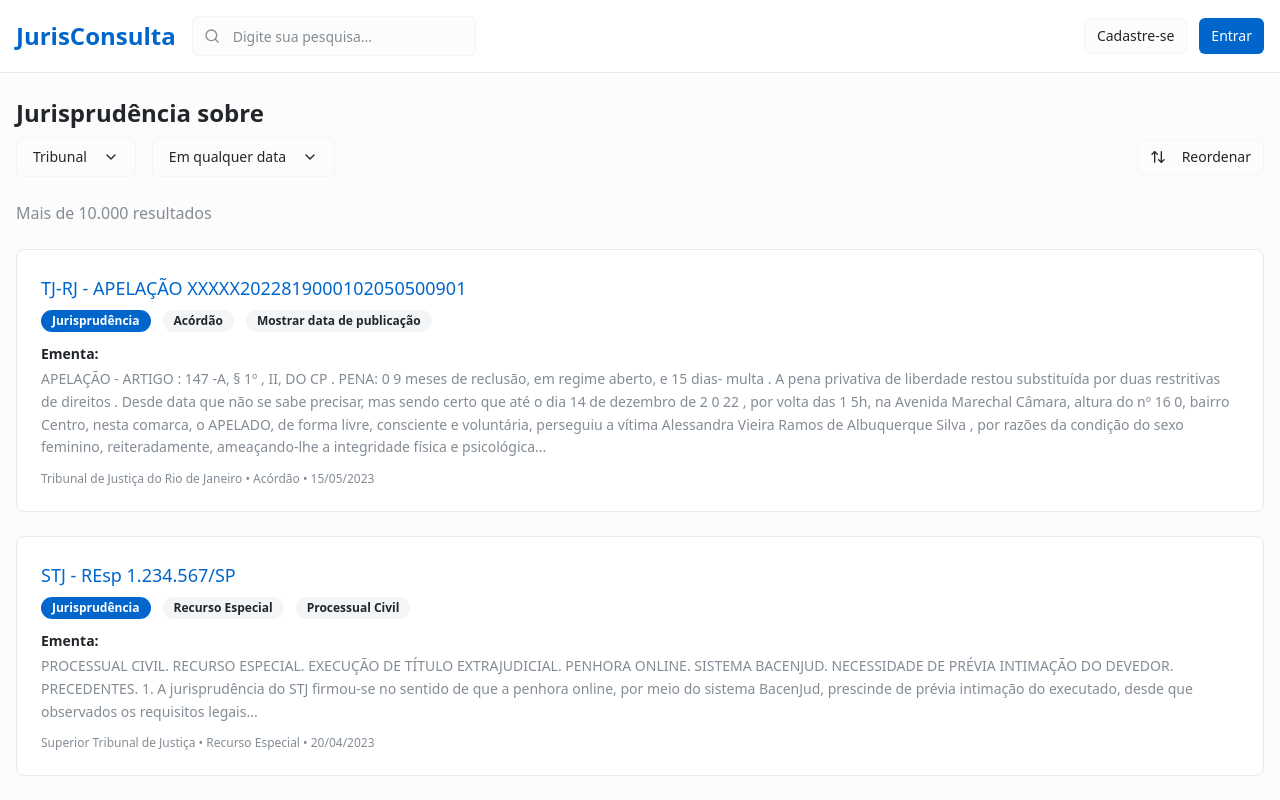
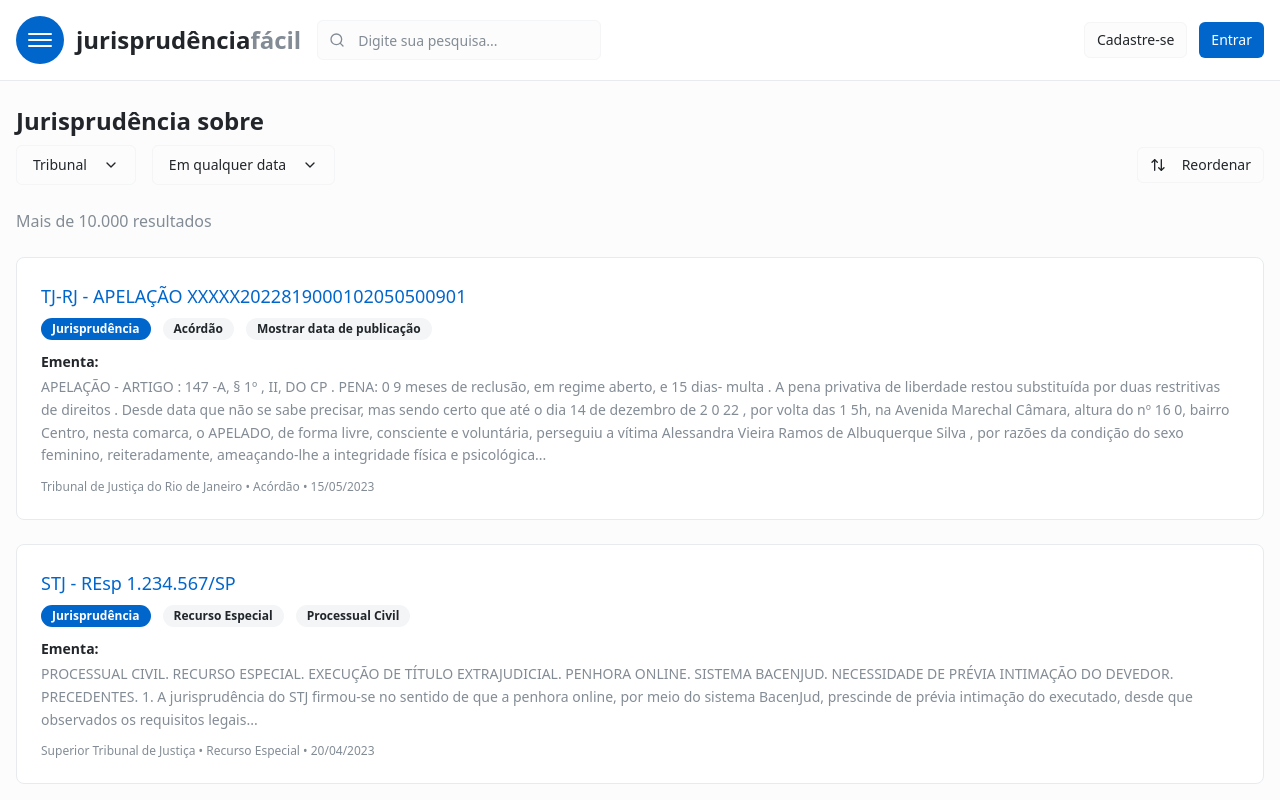
Before and after one commit to fernandopv429/jurisprude-insight, a React (Vite) app: page /resultados in a window 1280 px wide. Shown: the top 800 px of the page. Built offline with nearby package versions, Linux system fonts and the light colour scheme; the HTML template or start-up script is replaced by a standard one.

Commit message:
Add logo

```diff
--- a/src/components/Header.tsx
+++ b/src/components/Header.tsx
@@ -39,9 +39,19 @@ const Header = ({ onSearch, showSearch = true, initialQuery = "" }: HeaderProps)
           <div className="flex items-center space-x-4">
             <button
               onClick={() => navigate("/")}
-              className="text-2xl font-bold text-law-blue hover:text-primary transition-colors"
+              className="flex items-center space-x-3 hover:opacity-80 transition-opacity"
             >
-              JurisConsulta
+              <div className="w-12 h-12 bg-primary rounded-full flex items-center justify-center">
+                <div className="space-y-1">
+                  <div className="w-6 h-0.5 bg-white rounded"></div>
+                  <div className="w-6 h-0.5 bg-white rounded"></div>
+                  <div className="w-6 h-0.5 bg-white rounded"></div>
+                </div>
+              </div>
+              <div className="text-2xl font-bold">
+                <span className="text-foreground">jurisprudência</span>
+                <span className="text-muted-foreground">fácil</span>
+              </div>
             </button>
 
             {showSearch && (
```
